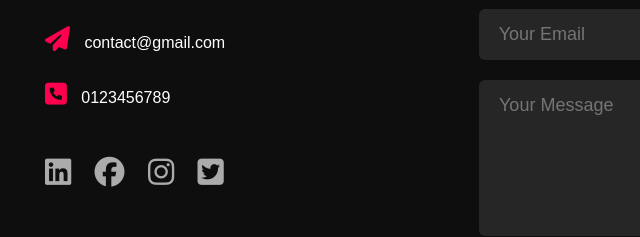
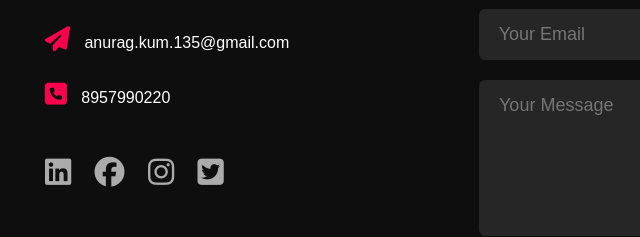
Before and after one commit to Anuragkumar7/Portfolio, a plain HTML site: page portfolio/index.html in a window 1280 px wide. Shown: the part 2958-3195 px from the top of the page, 0-640 px from the left. Drawn offline with Linux system fonts and the light colour scheme.

Commit message:
Update index.html

```diff
--- a/portfolio/index.html
+++ b/portfolio/index.html
@@ -226,11 +226,11 @@
             <h1 class="sub-title">Contact Me</h1>
             <p>
               <i class="fa-solid fa-paper-plane"></i>
-              contact@gmail.com
+              anurag.kum.135@gmail.com
             </p>
             <p>
               <i class="fa-solid fa-square-phone"></i>
-              0123456789
+              8957990220
             </p>
             <a href="https://www.linkedin.com/in/anurag-kumar-9a1bb7209/">
               <i class="icons fa-brands fa-linkedin"></i>
```
